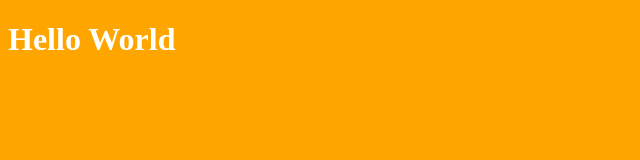
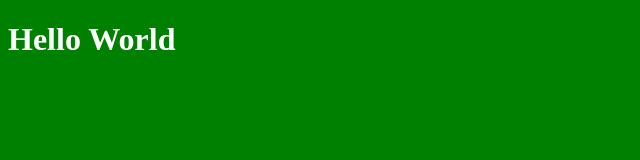
Before and after one commit to mamanzan/simple-css-library, a website built with webpack: page public/index.html in a window 1280 px wide. Shown: the whole page, without its empty margins (0-640 px from the left). Built offline with Linux system fonts and the light colour scheme.

Commit message:
a child file

```diff
--- /dev/null
+++ b/src/child.scss
@@ -0,0 +1,3 @@
+body{
+    background-color:green;
+}
--- a/src/styles.scss
+++ b/src/styles.scss
@@ -2,3 +2,5 @@ body {
     color: white;
     background-color: orange;
   }
+
+  @import './child.scss';
```
Also changed, not shown: dist/main.js.
